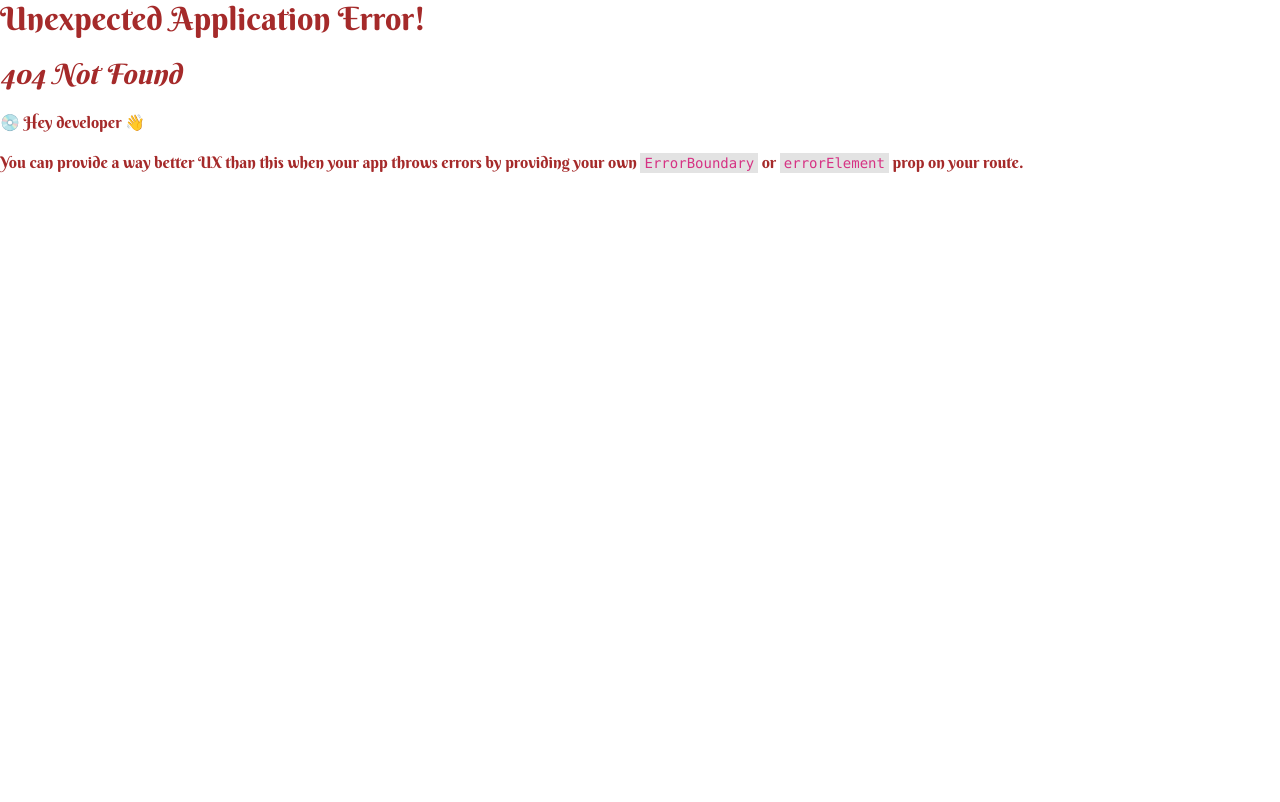
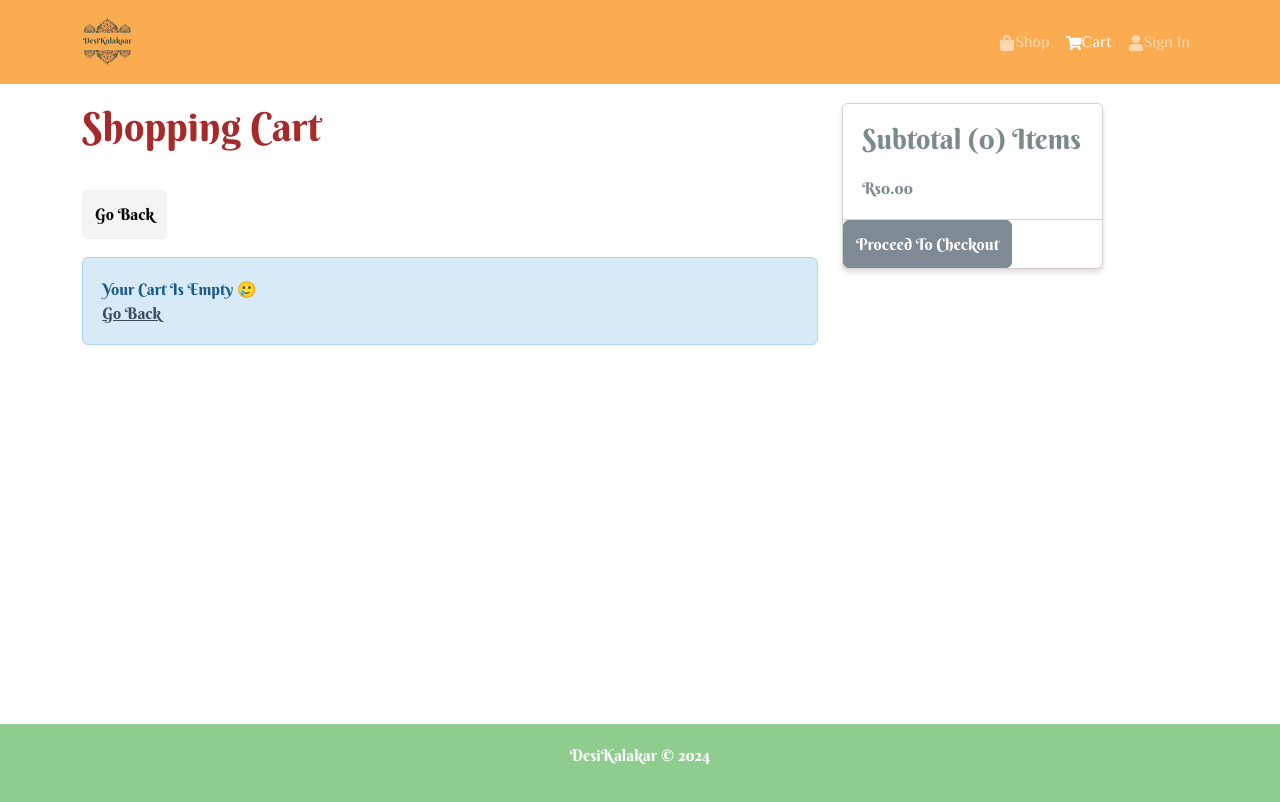
Before and after one commit to zanzo2003/Desikalakar-EPICS-Project, a React (Create React App) app in the folder frontend/: page /cart in a window 1280 px wide. Before the commit this address had no page. Built offline with nearby package versions, Linux system fonts and the light colour scheme.

Commit message:
cart functionality completed

```diff
--- a/frontend/src/components/Header.jsx
+++ b/frontend/src/components/Header.jsx
@@ -1,12 +1,15 @@
-import { Navbar, Nav, Container } from "react-bootstrap";
+import { Badge, Navbar, Nav, Container } from "react-bootstrap";
 import { FaShoppingCart, FaUser } from "react-icons/fa";
 import { FaShoppingBag } from "react-icons/fa";
 import { LinkContainer } from "react-router-bootstrap";
+import { useSelector } from  "react-redux";
 import logo from "../assets/logo.png";
 
 import React from "react";
 
 function Header() {
+  const { cartItems } = useSelector((state) => state.cart);
+
   return (
     <header style={{fontFamily: "'Philosopher', sans-serif"}}>
       <Navbar variant="dark" expand="md" collapseOnSelect>
@@ -31,6 +34,13 @@
                 <Nav.Link>
                   <FaShoppingCart />
                   Cart
+                  {
+                  cartItems.length > 0 && (
+                    <Badge pill bg = 'success' style={{marginLeft: '5px'}}>
+                      {cartItems.reduce((a, c) => a + c.qty, 0)}
+                    </Badge>
+                  )
+                  }
                 </Nav.Link>
               </LinkContainer>
 
--- a/frontend/src/index.js
+++ b/frontend/src/index.js
@@ -14,12 +14,14 @@
 import reportWebVitals from './reportWebVitals';
 import HomeScreen from './screens/HomeScreen';
 import ProductScreen from './screens/ProductScreen';
+import CartScreen from './screens/CartScreen';
 
 const router = createBrowserRouter(
   createRoutesFromElements(
     <Route path='/' element={<App/>}>
       <Route index={true} path='/' element={<HomeScreen/>}/>
       <Route path='/product/:id' element={<ProductScreen/>}/>
+      <Route path='/cart' element={<CartScreen/>}/>
     </Route>
   )
 )
--- /dev/null
+++ b/frontend/src/screens/CartScreen.jsx
@@ -0,0 +1,100 @@
+import {Link, useNavigate} from "react-router-dom";
+import { UseDispatch, useDispatch, useSelector } from "react-redux";
+import {Row, Col, ListGroup, Image, Form, Button, Card} from "react-bootstrap";
+import { FaTrash } from "react-icons/fa";
+import Message from "../components/Message"
+import { addToCart, removeFromCart } from "../slices/cartSlice";
+
+const CartScreen = () => {
+    const navigate = useNavigate();
+    const dispatch = useDispatch();
+
+    const cart = useSelector((state) => state.cart);
+    const { cartItems } = cart;
+    const addToCartHandler = async(product, qty)=>{
+        dispatch(addToCart({...product, qty}));
+    };
+
+    const removeFromCartHandler = async(id)=>{
+        dispatch(removeFromCart(id));
+    };
+
+    const checkoutHandler = () =>{
+        navigate('/login?redirect=/shipping');
+    };
+
+    return(
+    <Row>
+        <Col md ={8}>
+            <h1 style={{marginBottom: '20px'}}>Shopping Cart</h1>
+            <Link className="btn btn-light my-3" to="/">
+        Go Back
+      </Link>
+            {cartItems.length === 0 ? (
+                <Message>
+                    Your Cart Is Empty 🥲 <br/> <Link to='/'>Go Back</Link>
+                </Message>
+            ) : (
+                <ListGroup variant="flush">
+                    {cartItems.map((item)=>(
+                        <ListGroup.Item key={item._id}>
+                            <Row>
+                                <Col md = {2}>
+                                    <Image src = {item.img} alt ={item.name} fluid rounded/>
+                                </Col>
+                                <Col md = {3}>
+                                    <Link to={`/product/${item._id}`}>{item.name}</Link>
+                                </Col>
+                                <Col md= {2}>
+                                    Rs {item.price}
+                                </Col>
+                                <Col md= {2}>
+                                <Form.Control
+                            as='select'
+                            value={item.qty}
+                            onChange={(e) => addToCartHandler(item, Number(e.target.value))}
+                          >
+                            {[...Array(item.countInStock).keys()].map(
+                              (x) => (
+                                <option key={x + 1} value={x + 1}>
+                                  {x + 1}
+                                </option>
+                              )
+                            )}
+                          </Form.Control>
+                                </Col>
+                                <Col md = {2}>
+                                    <Button type="button" variant="light" onClick={()=> removeFromCartHandler(item._id)}>
+                                        <FaTrash/>
+                                    </Button>
+                                </Col>
+                            </Row>
+                        </ListGroup.Item>
+                    ))}
+                </ListGroup>
+            )}
+        </Col>
+        <Col md ={3}>
+            <Card>
+                <ListGroup variant="flush">
+                    <ListGroup.Item>
+                        <h3>
+                            Subtotal ({cartItems.reduce((acc, item) => acc+item.qty, 0)}) Items
+                        </h3>
+                        Rs{cartItems.reduce((acc, item)=> acc+item.qty * item.price, 0).toFixed
+                        (2)}
+                    </ListGroup.Item>
+                </ListGroup>
+                <ListGroup.Item>
+                    <Button type="button" className="btn-block" disabled={cartItems.length ===0}
+                    onClick={checkoutHandler}>
+                        Proceed To Checkout
+                    </Button>
+                </ListGroup.Item>
+            </Card>
+        </Col>
+    </Row>
+    );
+};
+
+export default CartScreen;
--- a/frontend/src/slices/cartSlice.js
+++ b/frontend/src/slices/cartSlice.js
@@ -23,12 +23,15 @@
                 state.cartItems = [...state.cartItems, item]
             }
             return updateCart(state, item);
-        }
-    }
-})
+        },
+        removeFromCart:(state, action) =>{
+            state.cartItems = state.cartItems.filter((x)=> x._id !== action.payload);
 
-export const {
-    addToCart
-  } = cartSlice.actions;
+            return updateCart(state);
+        },
+    },
+});
+
+export const { addToCart, removeFromCart } = cartSlice.actions;
 
 export default cartSlice.reducer ;
```
